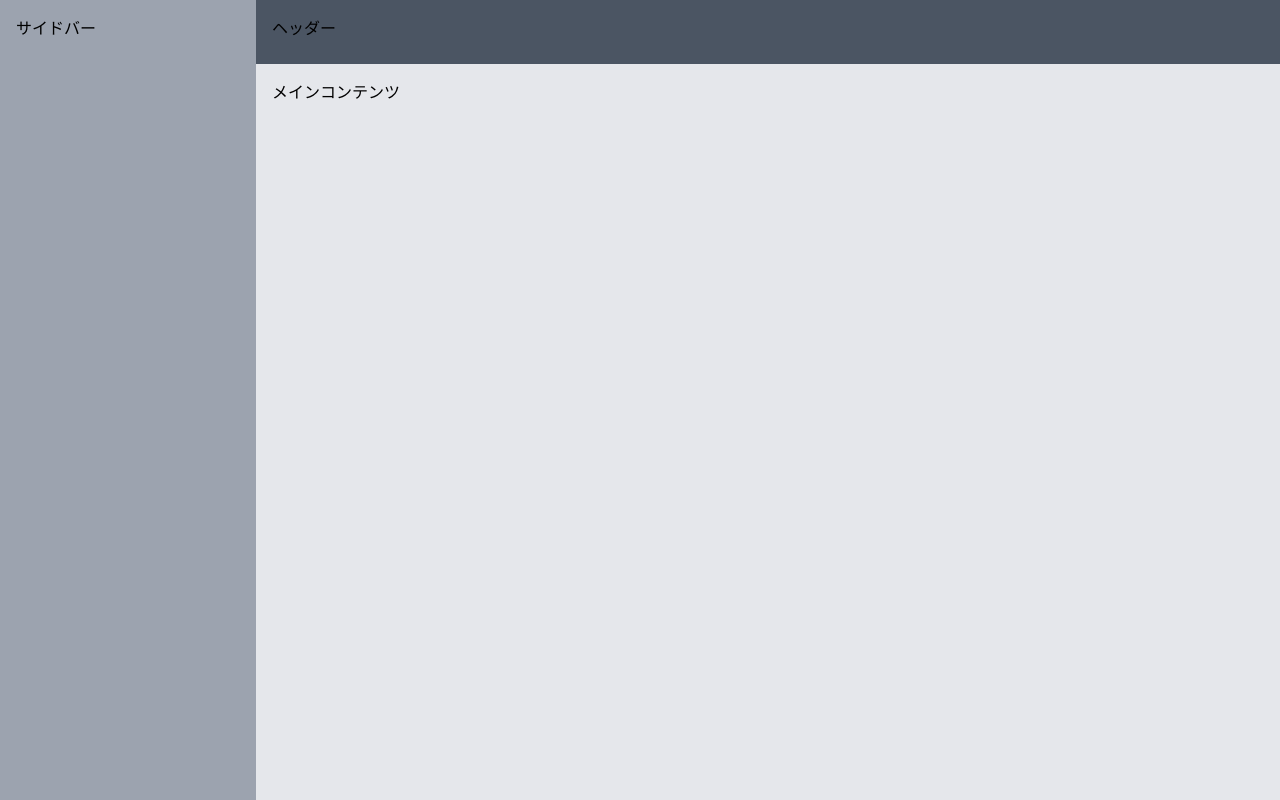
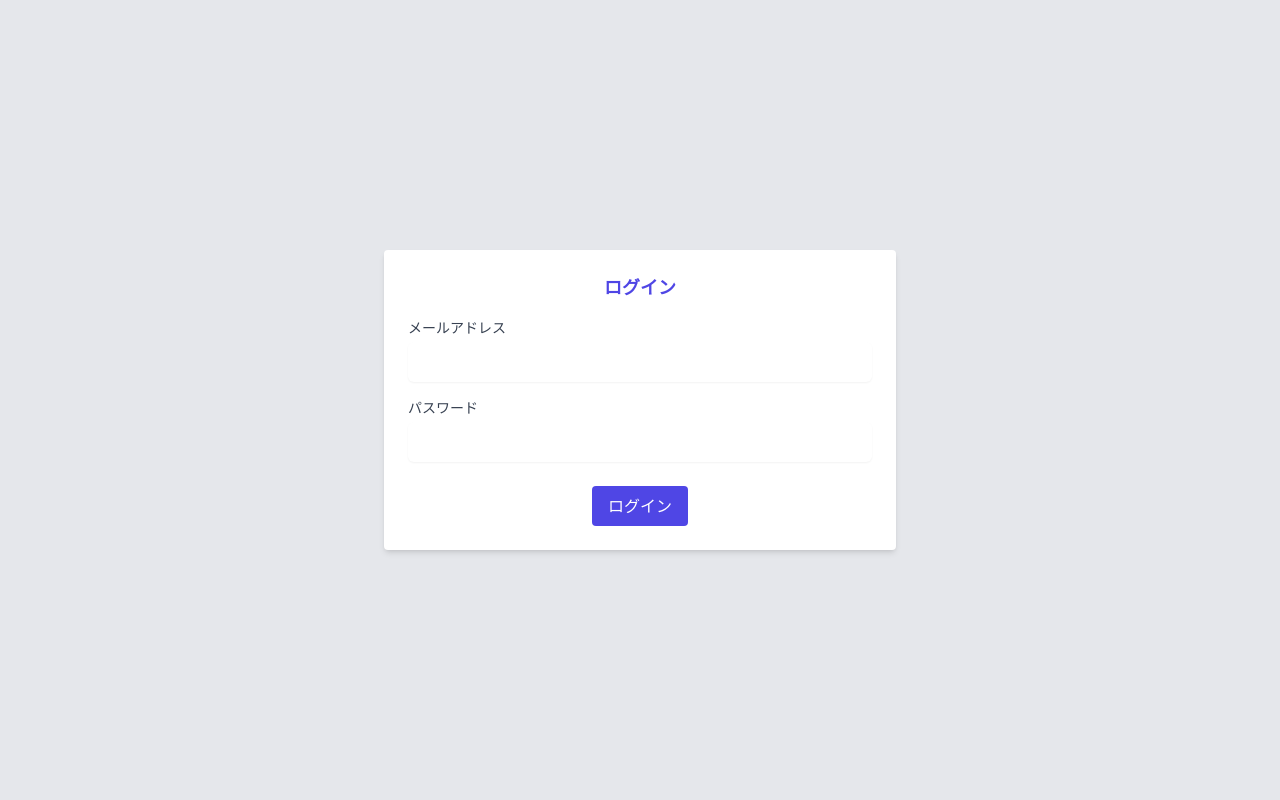
Before and after one commit to tukky-14/life-hub-links, a Next.js app: page / in a window 1280 px wide. Built offline with nearby package versions, Linux system fonts and the light colour scheme.

Commit message:
ログイン画面を作成

```diff
--- a/src/app/page.tsx
+++ b/src/app/page.tsx
@@ -1,10 +1,45 @@
-export default function Home() {
+import React from 'react';
+
+export default function Login() {
     return (
-        <div className="flex h-screen">
-            <div className="bg-sidebar w-64 p-4">サイドバー</div>
-            <div className="flex-1 flex flex-col">
-                <div className="bg-header h-16 p-4">ヘッダー</div>
-                <div className="bg-main flex-1 p-4">メインコンテンツ</div>
+        <div className="flex justify-center items-center h-screen bg-gray-200">
+            <div className="w-full max-w-lg p-6 rounded shadow-md bg-white">
+                <h1 className="text-lg mb-4 font-bold text-center text-indigo-600">ログイン</h1>
+                <form>
+                    <div className="mb-4">
+                        <label htmlFor="email" className="block text-sm font-medium text-gray-700">
+                            メールアドレス
+                        </label>
+                        <input
+                            type="email"
+                            id="email"
+                            className="mt-1 p-2 block w-full rounded-md border-gray-300 shadow-sm focus:border-indigo-300 focus:ring focus:ring-indigo-200 focus:ring-opacity-50"
+                            required
+                        />
+                    </div>
+                    <div className="mb-6">
+                        <label
+                            htmlFor="password"
+                            className="block text-sm font-medium text-gray-700"
+                        >
+                            パスワード
+                        </label>
+                        <input
+                            type="password"
+                            id="password"
+                            className="mt-1 p-2 block w-full rounded-md border-gray-300 shadow-sm focus:border-indigo-300 focus:ring focus:ring-indigo-200 focus:ring-opacity-50"
+                            required
+                        />
+                    </div>
+                    <div className="flex justify-center">
+                        <button
+                            type="submit"
+                            className="px-4 py-2 bg-indigo-600 text-white rounded hover:bg-indigo-700 focus:outline-none focus:ring-2 focus:ring-indigo-500 focus:ring-opacity-50"
+                        >
+                            ログイン
+                        </button>
+                    </div>
+                </form>
             </div>
         </div>
     );
```
